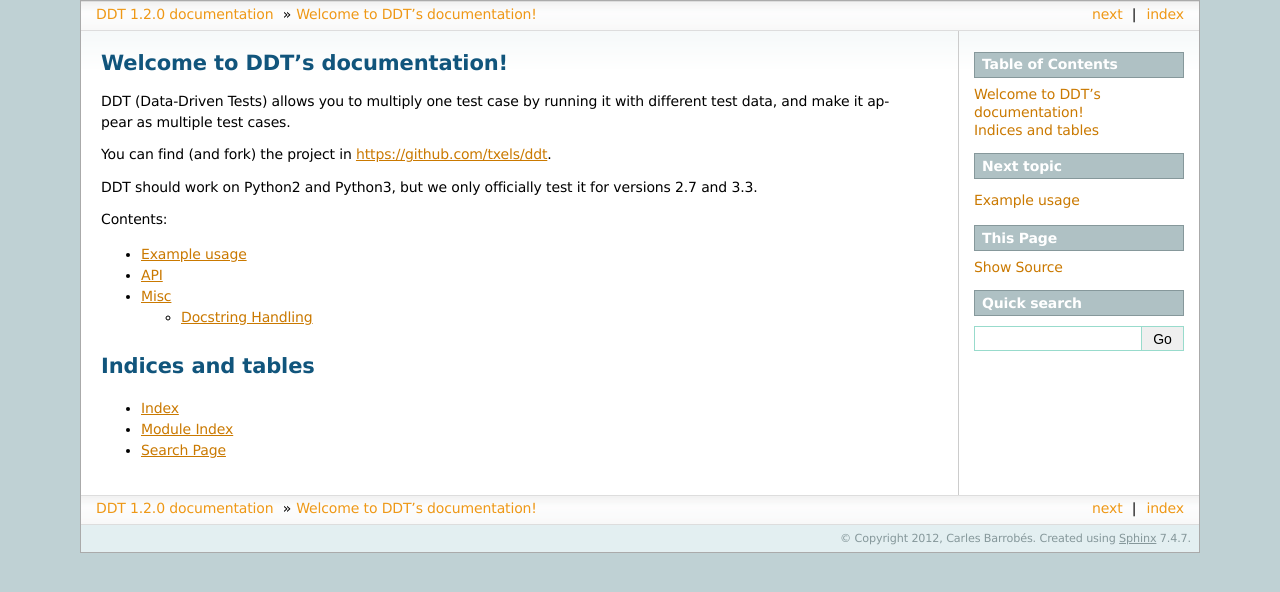
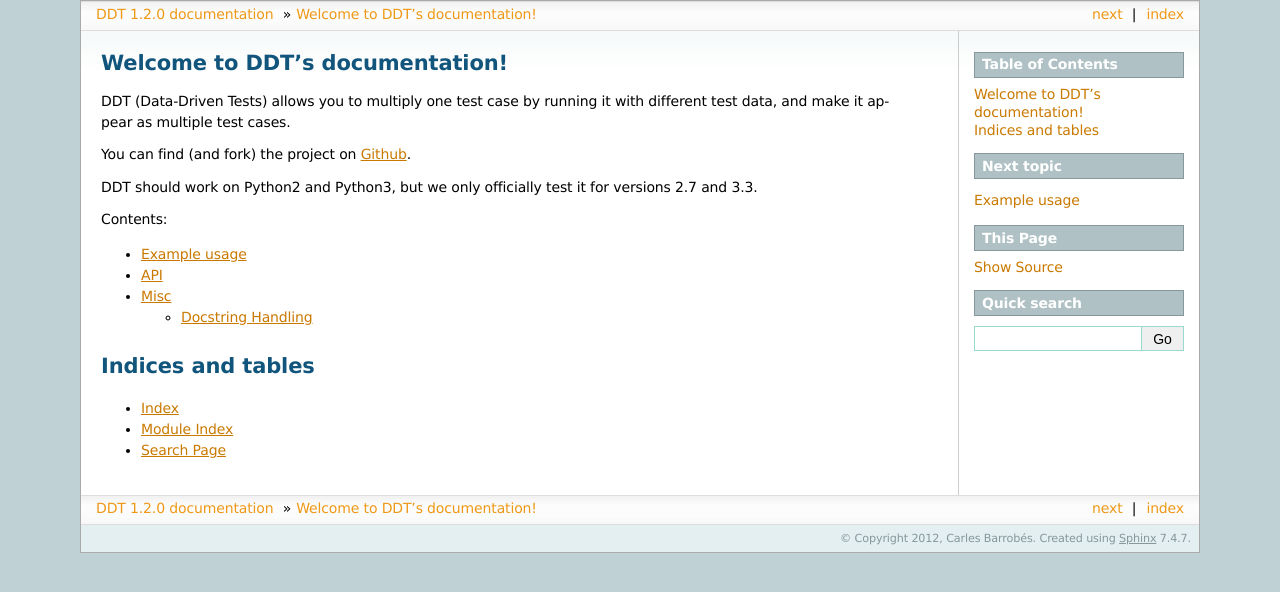
Before and after one commit to datadriventests/ddt, a Sphinx documentation site: the page built from docs/index.rst, in a window 1280 px wide. Shown: the top 592 px of the page. Built offline with Sphinx 7.4.7, drawn with Linux system fonts in a browser that asks for light colours.

Commit message:
Cosmetic fix in documentation

```diff
--- a/docs/index.rst
+++ b/docs/index.rst
@@ -5,7 +5,7 @@
 by running it with different test data, and make it appear as
 multiple test cases.
 
-You can find (and fork) the project in https://github.com/txels/ddt.
+You can find (and fork) the project on Github_.
 
 DDT should work on Python2 and Python3, but we only officially test it for
 versions 2.7 and 3.3.
```
Also changed, not shown: other parts of docs/index.rst (+3 -0 lines).
